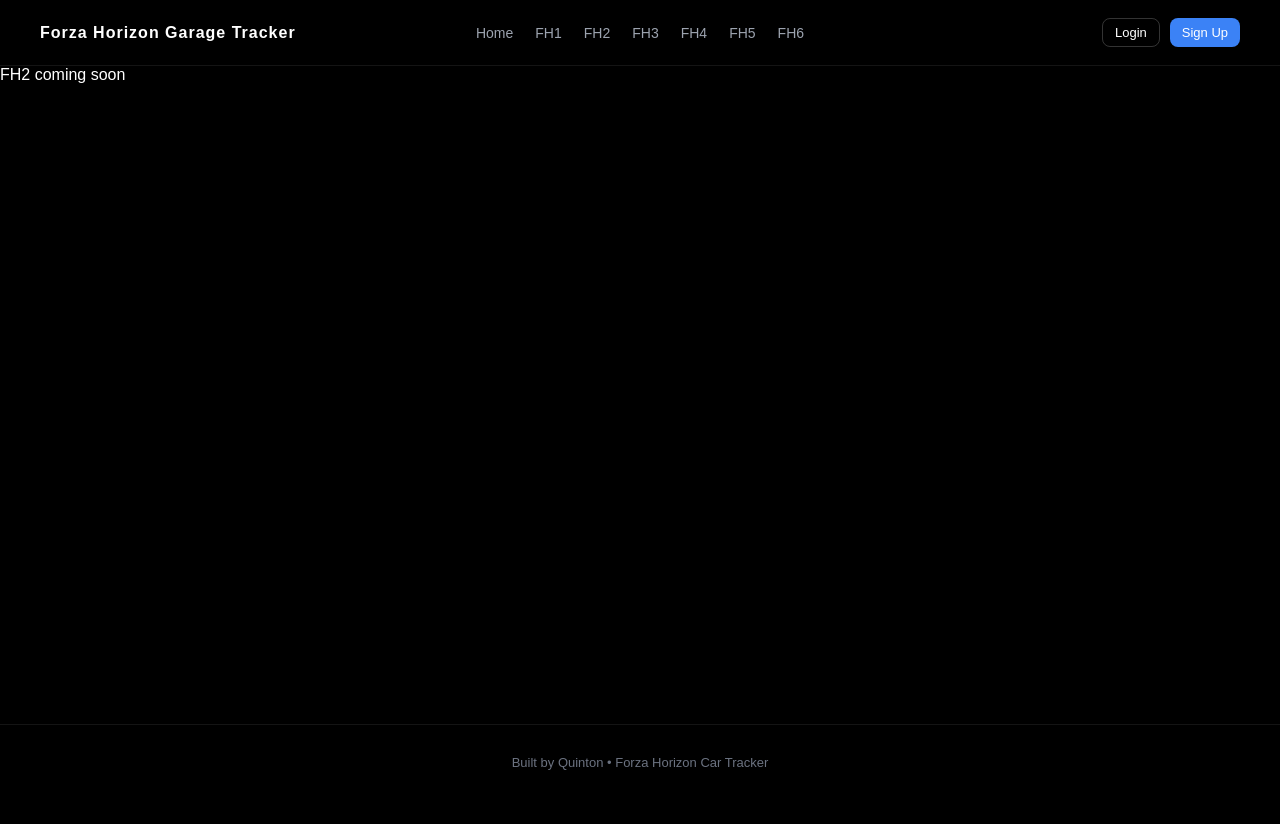
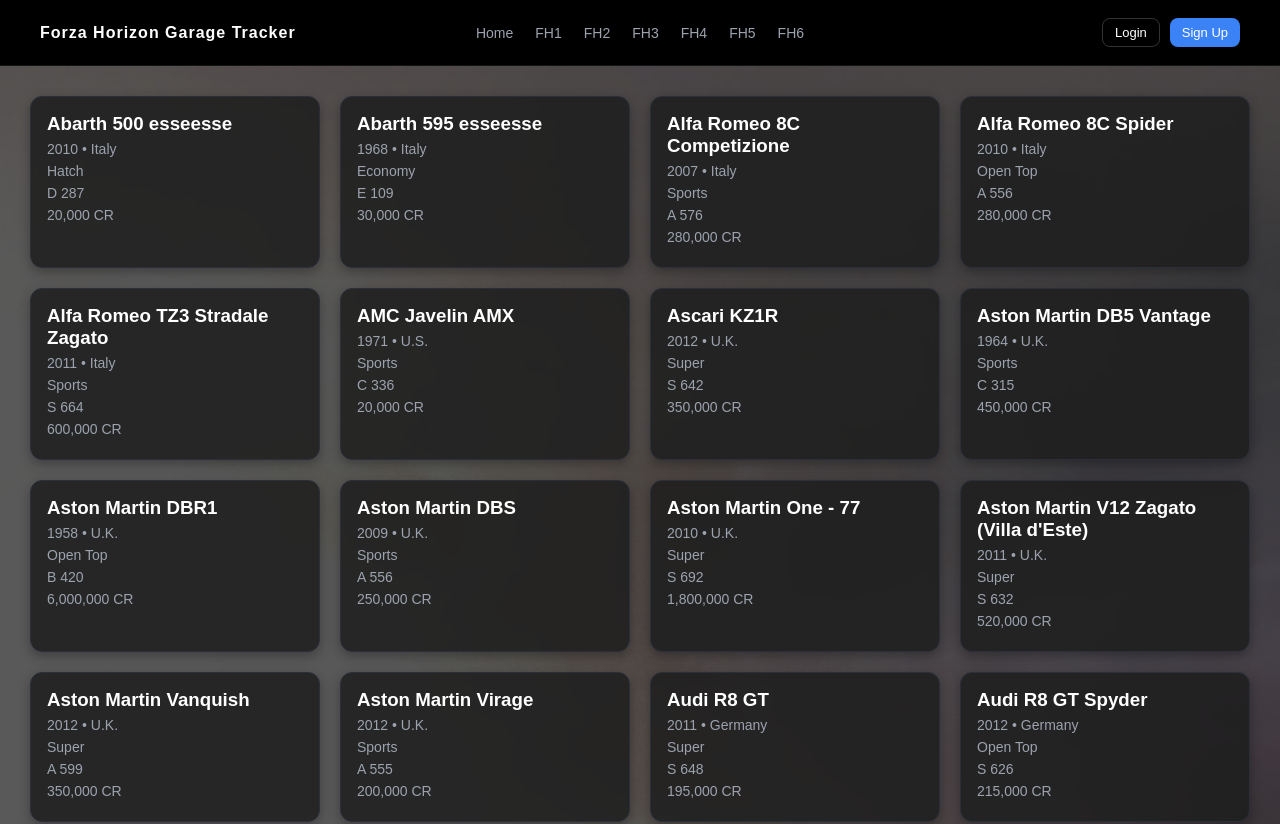
Before and after one commit to quintongillanders/game-collection-tracker, a React (Vite) app: page /fh2 in a window 1280 px wide. Shown: the top 824 px of the page. Before the commit the page ends 800 px from the top, so only its background shows below. Built offline with nearby package versions, Linux system fonts and the light colour scheme.

Commit message:
Added FH2 page functions

```diff
--- a/src/App.jsx
+++ b/src/App.jsx
@@ -5,6 +5,7 @@
 
 // pages
 import FH1 from "./pages/FH1.jsx";
+import FH2 from "./pages/FH2.jsx";
 
 function App() {
   return (
@@ -59,7 +60,7 @@
 
         {/* PAGES */}
         <Route path="/fh1" element={<FH1 />} />
-        <Route path="/fh2" element={<div>FH2 coming soon</div>} />
+        <Route path="/fh2" element={<FH2 />} />
         <Route path="/fh3" element={<div>FH3 coming soon</div>} />
         <Route path="/fh4" element={<div>FH4 coming soon</div>} />
         <Route path="/fh5" element={<div>FH5 coming soon</div>} />
--- /dev/null
+++ b/src/pages/FH2.css
@@ -0,0 +1,62 @@
+.grid {
+  display: grid;
+  grid-template-columns: repeat(auto-fit, minmax(220px, 1fr));
+  gap: 20px;
+  padding: 40px;
+}
+
+.card {
+  background: #111318;
+  border: 1px solid #2a2f3a;
+  padding: 16px;
+  border-radius: 12px;
+  transition: 0.2s ease;
+}
+
+.card:hover {
+  transform: translateY(-5px);
+  border-color: #3b82f6;
+}
+
+body {
+  margin: 0;
+  font-family: Arial, Helvetica, sans-serif;
+}
+
+.grid {
+  min-height: 100vh;
+  display: grid;
+  grid-template-columns: repeat(auto-fill, minmax(280px, 1fr));
+  gap: 20px;
+  padding: 30px;
+
+  background-image:
+    linear-gradient(rgba(0,0,0,0.65), rgba(0,0,0,0.65)),
+    url("/fh2cover.jpg");
+
+  background-size: cover;
+  background-position: center;
+  background-attachment: fixed;
+}
+
+.card {
+  background: rgba(30, 30, 30, 0.85);
+  backdrop-filter: blur(5px);
+  border-radius: 12px;
+  padding: 16px;
+  color: white;
+  box-shadow: 0 4px 12px rgba(0,0,0,0.3);
+  transition: transform 0.2s ease;
+}
+
+.card:hover {
+  transform: translateY(-4px);
+}
+
+.card h3 {
+  margin-top: 0;
+}
+
+.card p {
+  margin: 6px 0;
+}
--- a/src/pages/FH2.jsx
+++ b/src/pages/FH2.jsx
@@ -0,0 +1,29 @@
+import fh1Cars from "../data/fh1cars.json";
+import "./FH2.css";
+
+export default function FH2() {
+  return (
+    <div className="grid">
+      {fh1Cars.map((car, index) => (
+        <div className="card" key={index}>
+          <h3>
+            {car.Make} {car.Model}
+          </h3>
+
+          <p>
+            {car.Year} • {car.Country}
+          </p>
+
+          <p>{car.Body_Style}</p>
+
+          <p>
+            {car.Class} {car.Stock_PI}
+          </p>
+          <p>
+            {Number(car.Base_Value_Credits).toLocaleString()} CR
+          </p>
+        </div>
+      ))}
+    </div>
+  );
+}
```
